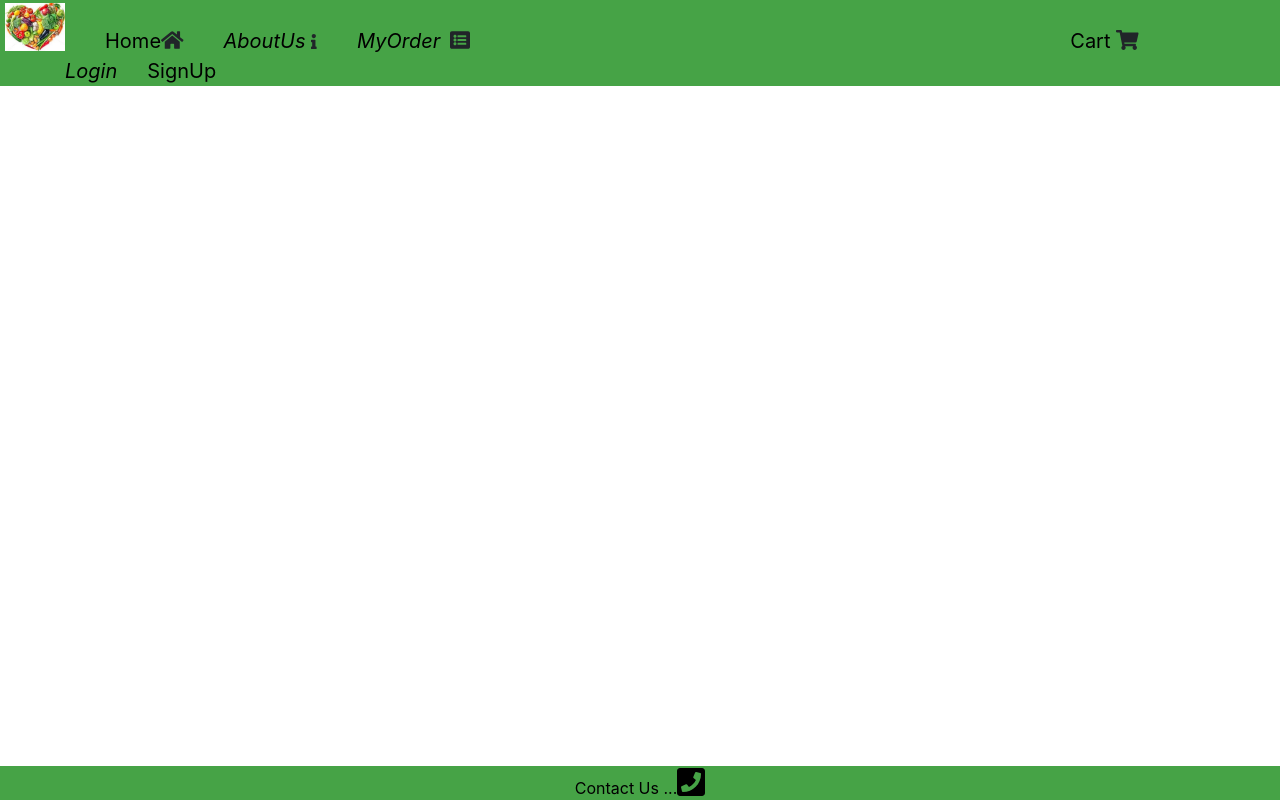
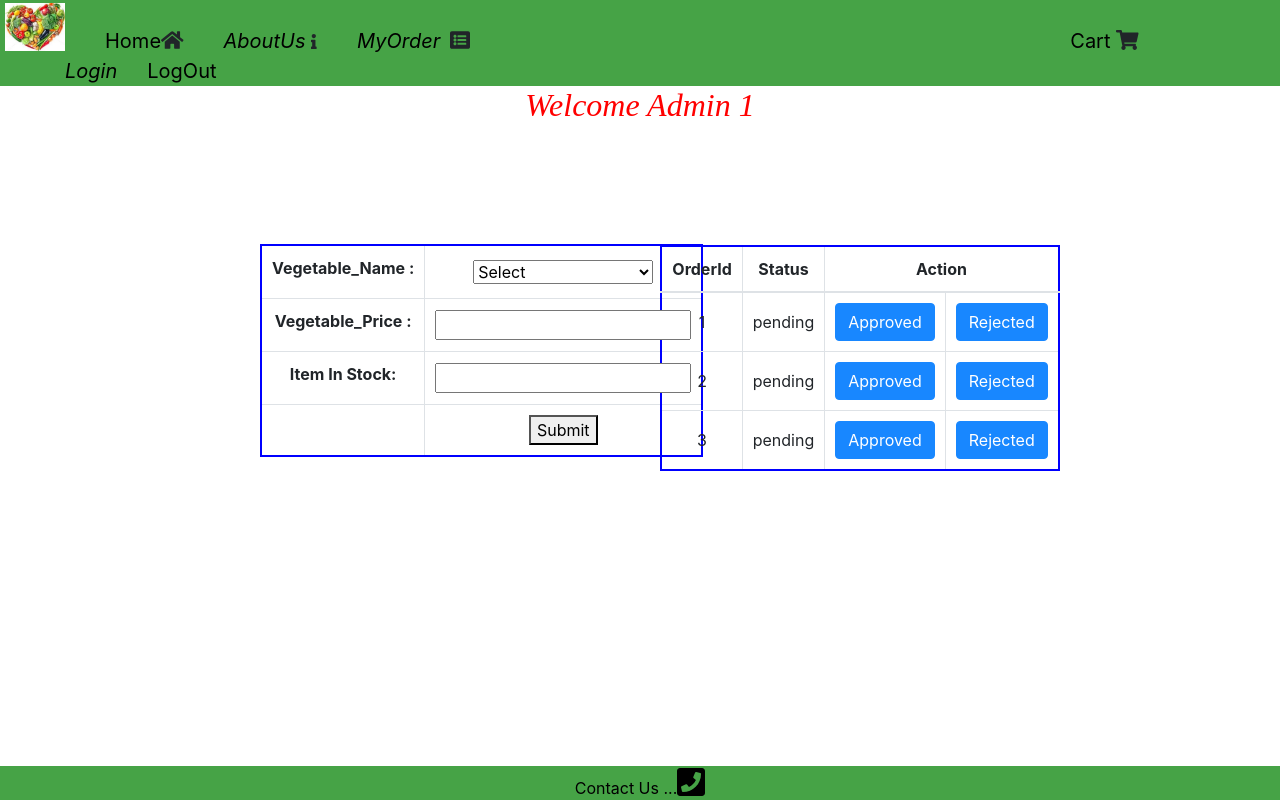
Before and after one commit to chaitaleeghare16/online_vegetable_shop, a React (Create React App) app: page /admin/1 in a window 1280 px wide. Built offline with nearby package versions, Linux system fonts and the light colour scheme.

Commit message:
ready files are login homepage signup admin

```diff
--- a/src/App.js
+++ b/src/App.js
@@ -6,6 +6,7 @@ import Bootstrap from './Bootstrap'
 import LogIn from './Project/LogIn';
 import SignUp from './Project/SignUp';
 import { Route, BrowserRouter, Switch } from 'react-router-dom';
+import Admin from './Project/Admin';
 
 function App() {
   return (
--- /dev/null
+++ b/src/Project/Admin.js
@@ -0,0 +1,156 @@
+import React, { Component } from 'react'
+import './Styles/admin.css'
+
+export class Admin extends Component {
+    constructor(props) {
+        super(props)
+
+        this.state = {
+             vegetableName:'',
+             price:'',
+             inStock:'',
+             vegetabledetails:[],
+             selectValue:''
+        }
+    }
+
+    HandleChange=(e)=>
+    {
+        this.setState({
+            [e.target.name]  : e.target.value
+        })
+    }
+
+
+    componentDidMount=()=>
+    {
+        this.setState({
+            vegetabledetails : JSON.parse(localStorage.getItem("vegetabledetails"))
+        })
+
+    }
+
+    SubmitData=(d)=>
+    {
+        d.preventDefault();
+
+        var name=this.state.vegetableName;
+
+        var price=this.state.price;
+        var stock=this.state.inStock;
+        var data=this.state.vegetabledetails
+
+       var obj={name,price,stock}
+
+        if(data==null)
+        {
+            data=[]
+        }
+
+
+        data.push(obj);
+
+        localStorage.setItem("vegetabledetails",JSON.stringify(data))
+        alert('vegetable detail added into storage')
+
+        this.setState({
+            vegetableName:'',
+            price:'',
+            inStock:''
+        })
+
+    }
+
+    render() {
+        let adminName =this.props.match.params.name
+        return (
+            <div>
+            <div><h2>Welcome Admin {adminName}</h2></div>
+            <span>
+                <form >
+
+                    <table class='table-bordered'style={{marginTop:'120px',marginLeft:'260px',border:'2px solid blue'}}>
+                        <tr>
+                            <th><label>Vegetable_Name :</label></th>
+                            {/* <td><input type="text" name='vegetableName' value={this.state.vegetableName} onChange={this.HandleChange} style={{width:'180px'}}/></td> */}
+                            <td><select  name='vegetableName' onChange={this.HandleChange} style={{width:'180px'}}>
+                                <option value="">Select</option>
+                                <option value="onion">Onion</option>
+                                <option value="tomato">Tomato</option>
+                                <option value="potato">Potato</option>
+                                <option value="ginger">Ginger</option>
+
+                                </select></td>
+
+                        </tr>
+
+                        <tr>
+                            <th><label>Vegetable_Price :</label></th>
+                            <td><input type="text" name='price' value={this.state.price} onChange={this.HandleChange} ></input></td>
+
+                        </tr>
+
+                        <tr>
+                            <th><label>Item In Stock:</label></th>
+                            <td><input type="text" name='inStock' value={this.state.inStock} onChange={this.HandleChange} ></input></td>
+
+
+                        </tr>
+                        <td></td><td><button type="submit" value='' onClick={this.SubmitData}>Submit</button></td>
+
+
+                        </table>
+
+                    </form>
+                    </span>
+
+                    <span>
+
+
+                    <center>
+                      <table class="table-bordered" style={{border:'2px solid blue',marginTop:'-212px',marginLeft:'440px'}}>
+
+
+                          <thead>
+                        <tr>
+                            <th>OrderId</th>
+                            <th>Status</th>
+
+                            <th colSpan="2" style={{marginLeft:'40px',textAlign:'center'}}>Action</th>
+                        </tr>
+                        </thead>
+                        <tbody>
+                        <tr>
+                            <td>1</td>
+                            <td>pending</td>
+
+                            <td><button className='btn btn-primary' >Approved</button></td>
+                            <td><button className='btn btn-primary'>Rejected</button></td>
+                        </tr>
+                        <tr>
+                            <td>2</td>
+                            <td>pending</td>
+
+                            <td><button className='btn btn-primary'>Approved</button></td>
+                            <td><button className='btn btn-primary'>Rejected</button></td>
+
+                        </tr>
+                        <tr>
+                            <td>3</td>
+                            <td>pending</td>
+
+                            <td><button className='btn btn-primary'>Approved</button></td>
+                            <td><button className='btn btn-primary'>Rejected</button></td>
+                        </tr>
+                        </tbody>
+                      </table>
+
+                      </center>
+               </span>
+
+            </div>
+        )
+    }
+}
+
+export default Admin
--- a/src/Project/Header.js
+++ b/src/Project/Header.js
@@ -6,10 +6,13 @@ import { FontAwesomeIcon } from '@fortawesome/react-fontawesome'
  import Cart from './Cart'
 import AboutUs from './AboutUs'
 import MyOrder from './MyOrder'
-import HomePage from './HomePage'
+
 import LogIn from './LogIn'
 import SignUp from './SignUp'
 import Footer from './Footer'
+import Admin from './Admin'
+import Home from './Home'
+import HomePage from './HomePage'
 
 
 
@@ -40,7 +43,7 @@ export class Header extends Component {
                 {/* <span id='logout'>login</span>  */}
                 <span  id='login'><Link className='link' to='/login'>Login</Link></span>
 
-                <span  id='signup'><Link className='link' to='/signup'>SignUp</Link></span>
+                <span  id='logout'><Link className='link' to='/login'>LogOut</Link></span>
 
 
 
@@ -52,9 +55,11 @@ export class Header extends Component {
                      <Route path='/cart' exact component={Cart}></Route>
                      <Route path='/aboutus' exact component={AboutUs}></Route>
                      <Route path='/myorder' exact component={MyOrder}></Route>
-                     <Route path='/' exact component={HomePage}></Route>
+                     <Route path='/home/:name' exact component={HomePage}></Route>
+                     <Route path='/admin/:name' exact component={Admin}></Route>
                      <Route path='/login' exact component={LogIn}/>
                     <Route path="/signup" exact component={SignUp}/>
+                    <Route path="/" exact component={HomePage}/>
 
                      </Switch>
 
@@ -67,6 +72,9 @@ export class Header extends Component {
                 </BrowserRouter>
 
 
+
+
+
         )
     }
 }
--- /dev/null
+++ b/src/Project/Home.js
@@ -0,0 +1,13 @@
+import React, { Component } from 'react'
+
+export class Home extends Component {
+    render() {
+        return (
+            <div>
+                hii from home
+            </div>
+        )
+    }
+}
+
+export default Home
--- a/src/Project/HomePage.js
+++ b/src/Project/HomePage.js
@@ -8,13 +8,29 @@ import './Styles/HomePage.css'
 
 export class HomePage extends Component {
 
+
+
+
+
+
+
     render() {
-        return (
+
+    let Username_Of_LoggedIn_User_Is =this.props.match.params.name;
+
+
+
+       return (
+
+
             <div id='content' style={{textAlign:'left'}}>
+                <h3 style={{fontStyle:'italic',color:'red'}}>Welcome {Username_Of_LoggedIn_User_Is}</h3>
+
+
 
                 <img src={onion} alt="onion" id='onion'></img>
                 <span style={{marginLeft:'60px'}}>Onion
-                <div style={{marginLeft:'130px',marginTop:'-40px'}}><span>(Rs 16.00/ 1 kg)</span></div></span>
+                <div style={{marginLeft:'130px',marginTop:'-40px'}}><span>(Rs 19.00 / 1 kg)</span></div></span>
 
                 <hr/>
 
@@ -31,26 +47,10 @@ export class HomePage extends Component {
 
 
 
+</div>
 
 
 
-
-
-
-                 {/* <img src={ginger} alt="ginger" id='ginger'></img>
-                <hr/>
-
-                <img src={garlic} alt="garlic" id='garlic'></img>
-                <hr/>
-
-                <img src={coriander} alt="coriander" id='coriander'></img>
-                <hr/>  */}
-
-
-
-
-
-            </div>
         )
     }
 }
--- a/src/Project/SignUp.js
+++ b/src/Project/SignUp.js
@@ -159,7 +159,7 @@ export class SignUp extends Component {
 
     render() {
         return (
-            <div className='container'>
+            <div className='box'    i>
                 <form autoComplete='off'>
                     <div className='col-md-10 form-group'>
                         <label className='float-left block-text text-darken-2 s' > First name <span aria-hidden='true' style={{ color: 'red' }}>*</span> </label>
--- a/src/Project/Styles/Header.css
+++ b/src/Project/Styles/Header.css
@@ -86,7 +86,7 @@
 }
 
 
-#signup
+#logout
 {
     margin-left: 30px;
 }
--- a/src/Project/Styles/LogIn.css
+++ b/src/Project/Styles/LogIn.css
@@ -40,3 +40,6 @@ body {font-family: Arial, Helvetica, sans-serif;}
 .btn:hover {
   opacity: 1;
 }
+b{
+  margin-left: 150px;
+}
--- a/src/Project/Styles/SignUp.css
+++ b/src/Project/Styles/SignUp.css
@@ -1,4 +1,4 @@
-td
+/* td
 {
     padding:10px;
 
@@ -17,4 +17,13 @@ input{
 }
 .error{
     color:red
+} */
+
+.box
+{
+    border:1 px solid black;
+    width:1200px;
+    height:600px;
+    overflow-y:scroll;
+
 }
--- /dev/null
+++ b/src/Project/Styles/admin.css
@@ -0,0 +1,13 @@
+td,tr,th{
+    padding:10px;
+    text-align: center;
+}
+
+h2{
+    text-align: center;
+    color:red;
+    font-style: italic;
+    font-family: 'Times New Roman', Times, serif;
+
+
+}
--- a/src/index.js
+++ b/src/index.js
@@ -8,6 +8,7 @@ import 'bootstrap/dist/css/bootstrap.min.css'; // to activate bootstrap
 import './Project/FontAwesomeIcon/Icon' // to activate icon
 
 import Header from './Project/Header';
+import Admin from './Project/Admin';
 
 
 ReactDOM.render(
```
Also changed, not shown: src/Project/LogIn.js (+53 -27 lines).
